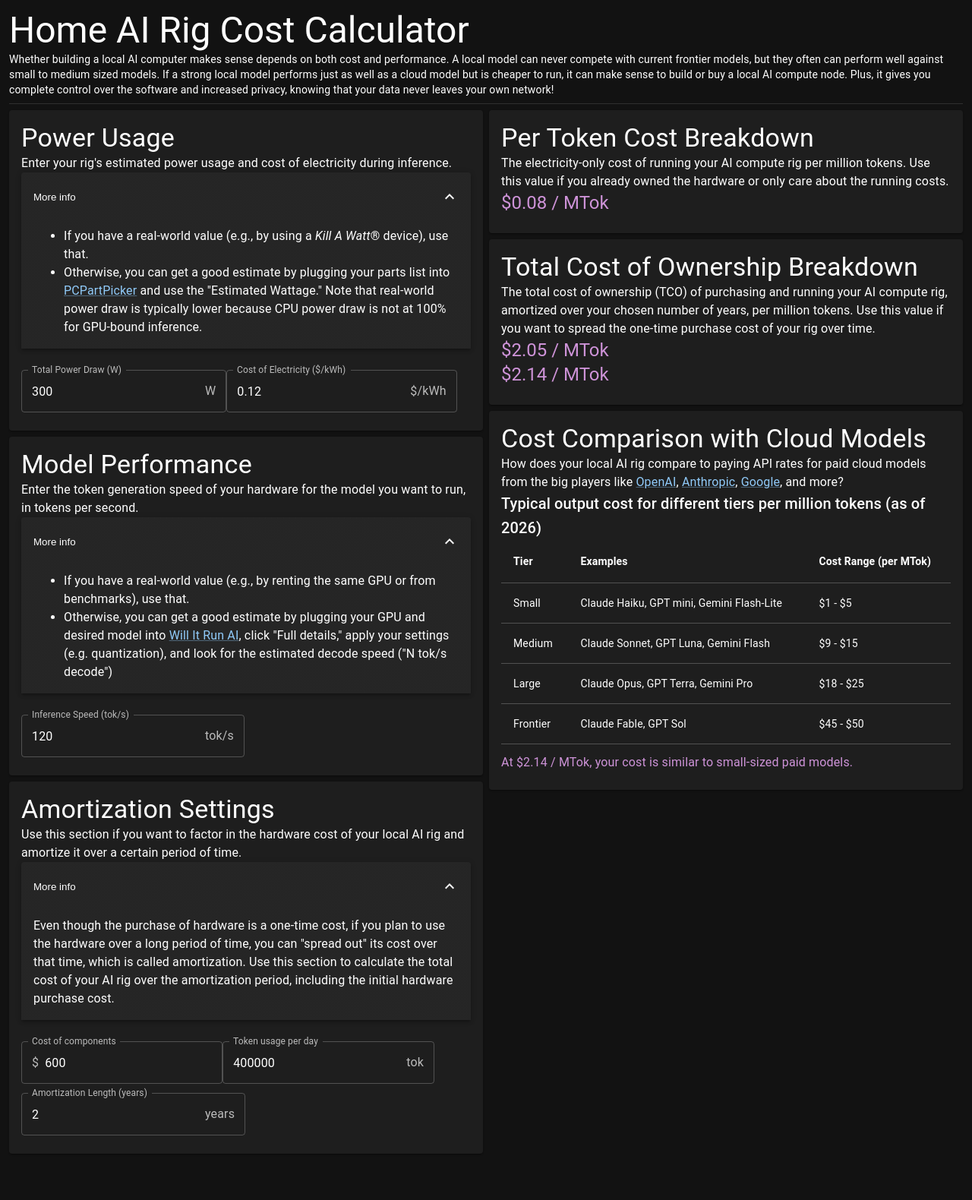
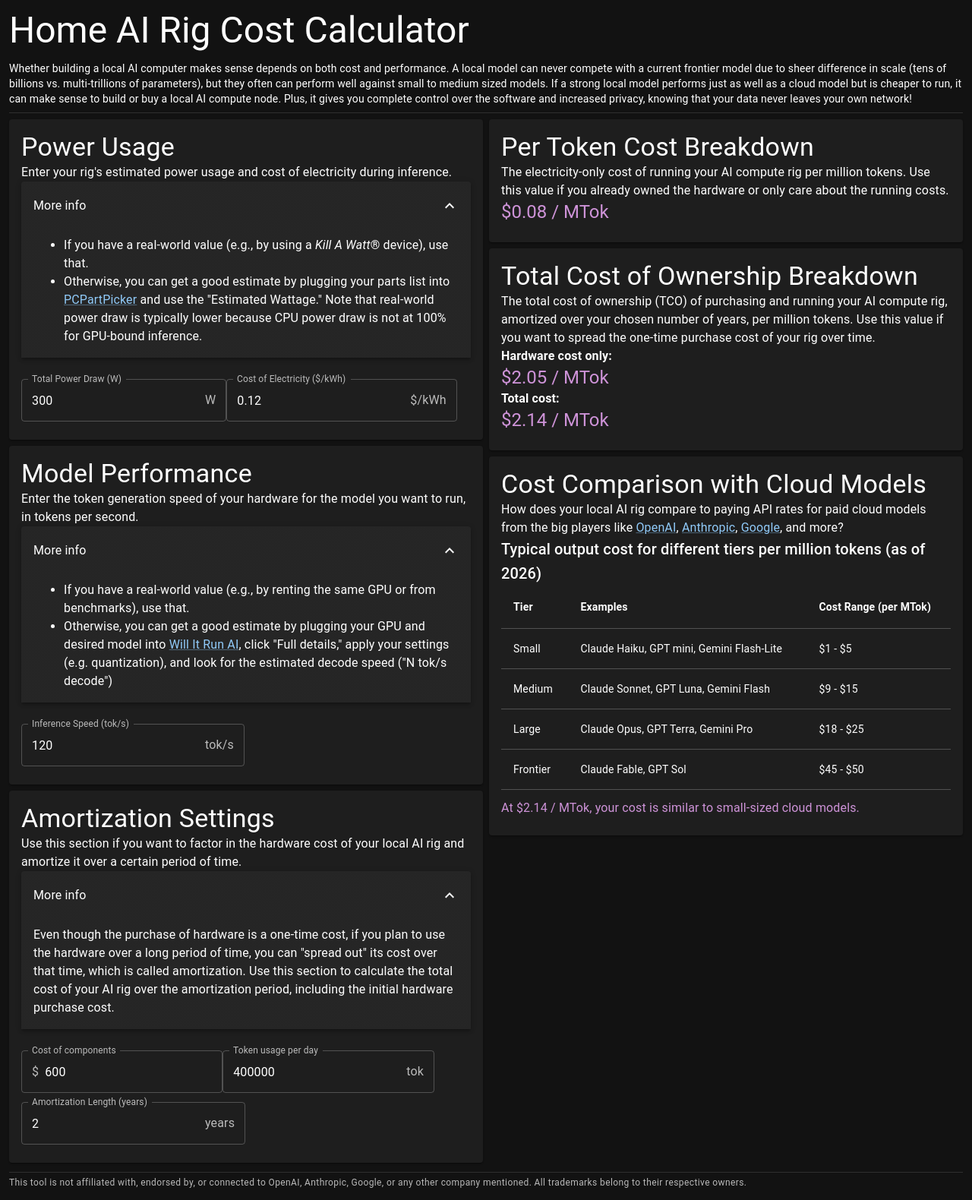
Before and after one commit to gabrianrchua/local-ai-calculator, a React (Vite) app: page / in a window 1280 px wide. Shown: the whole page at 76% size. Before the commit the page ends 1531 px from the top, so only its background shows below. Built offline with nearby package versions, Linux system fonts and the light colour scheme.

Commit message:
feat: small tweaks

```diff
--- a/src/pages/Home.tsx
+++ b/src/pages/Home.tsx
@@ -223,7 +223,7 @@ const describeCostComparison = (cost: number): string => {
   const roundedCost: string = cost.toFixed(2);
 
   if (matchingTier) {
-    return `At $${roundedCost} / MTok, your cost is similar to ${matchingTier.tier.toLowerCase()}-sized paid models.`;
+    return `At $${roundedCost} / MTok, your cost is similar to ${matchingTier.tier.toLowerCase()}-sized cloud models.`;
   }
 
   // Check if the cost sits between two consecutive tiers
@@ -232,16 +232,16 @@ const describeCostComparison = (cost: number): string => {
     const upper = tableData[i + 1];
 
     if (cost > lower.costHigh && cost < upper.costLow) {
-      return `At $${roundedCost} / MTok, your cost is cheaper than ${upper.tier.toLowerCase()}-sized models but more expensive than ${lower.tier.toLowerCase()}-sized models.`;
+      return `At $${roundedCost} / MTok, your cost is cheaper than ${upper.tier.toLowerCase()}-sized cloud models but more expensive than ${lower.tier.toLowerCase()}-sized cloud models.`;
     }
   }
 
   // Below all tiers or above all tiers — check in order
   if (cost < tableData[0].costLow) {
-    return `At $${roundedCost} / MTok, your cost is less than even the most inexpensive paid models!`;
+    return `At $${roundedCost} / MTok, your cost is less than even the most inexpensive cloud models!`;
   }
 
-  return `At $${roundedCost} / MTok, your cost exceeds even the most expensive paid models.`;
+  return `At $${roundedCost} / MTok, your cost exceeds even the most expensive cloud models.`;
 };
 
 export const HomePage = () => {
@@ -264,14 +264,16 @@ export const HomePage = () => {
   return (
     <>
       <Typography variant="h3">Home AI Rig Cost Calculator</Typography>
-      <Typography variant="body2">
+      <Typography variant="body2" sx={{ marginTop: '12px' }}>
         Whether building a local AI computer makes sense depends on both cost
-        and performance. A local model can never compete with current frontier
-        models, but they often can perform well against small to medium sized
-        models. If a strong local model performs just as well as a cloud model
-        but is cheaper to run, it can make sense to build or buy a local AI
-        compute node. Plus, it gives you complete control over the software and
-        increased privacy, knowing that your data never leaves your own network!
+        and performance. A local model can never compete with a current frontier
+        model due to sheer difference in scale (tens of billions vs.
+        multi-trillions of parameters), but they often can perform well against
+        small to medium sized models. If a strong local model performs just as
+        well as a cloud model but is cheaper to run, it can make sense to build
+        or buy a local AI compute node. Plus, it gives you complete control over
+        the software and increased privacy, knowing that your data never leaves
+        your own network!
       </Typography>
       <Divider sx={{ marginBottom: '8px', marginTop: '8px' }} />
       <Box className={styles.rootBox}>
@@ -285,7 +287,7 @@ export const HomePage = () => {
               </Typography>
               <Accordion defaultExpanded elevation={3}>
                 <AccordionSummary expandIcon={<ExpandMore />}>
-                  More info
+                  <Typography variant="body1">More info</Typography>
                 </AccordionSummary>
                 <AccordionDetails>
                   <ul className={styles.ul}>
@@ -359,7 +361,7 @@ export const HomePage = () => {
               </Typography>
               <Accordion defaultExpanded elevation={3}>
                 <AccordionSummary expandIcon={<ExpandMore />}>
-                  More info
+                  <Typography variant="body1">More info</Typography>
                 </AccordionSummary>
                 <AccordionDetails>
                   <ul className={styles.ul}>
@@ -414,7 +416,7 @@ export const HomePage = () => {
               </Typography>
               <Accordion defaultExpanded elevation={3}>
                 <AccordionSummary expandIcon={<ExpandMore />}>
-                  More info
+                  <Typography variant="body1">More info</Typography>
                 </AccordionSummary>
                 <AccordionDetails>
                   <Typography variant="body1">
@@ -518,12 +520,18 @@ export const HomePage = () => {
                 million tokens. Use this value if you want to spread the
                 one-time purchase cost of your rig over time.
               </Typography>
+              <Typography variant="body1">
+                <b>Hardware cost only:</b>
+              </Typography>
               <Typography variant="h5" color="secondary">
                 {safeCalculateAmortizationCost(
                   hardwareCost,
                   amortizationLength,
                   tokenUsagePerDay
                 )}
+              </Typography>
+              <Typography variant="body1">
+                <b>Total cost:</b>
               </Typography>
               <Typography variant="h5" color="secondary">
                 {safeCalculateTotalCost(
@@ -624,6 +632,16 @@ export const HomePage = () => {
           </Card>
         </Box>
       </Box>
+      <Divider sx={{ marginTop: '12px' }} />
+      <Typography
+        variant="caption"
+        color="textSecondary"
+        sx={{ marginTop: '12px' }}
+      >
+        This tool is not affiliated with, endorsed by, or connected to OpenAI,
+        Anthropic, Google, or any other company mentioned. All trademarks belong
+        to their respective owners.
+      </Typography>
     </>
   );
 };
```
